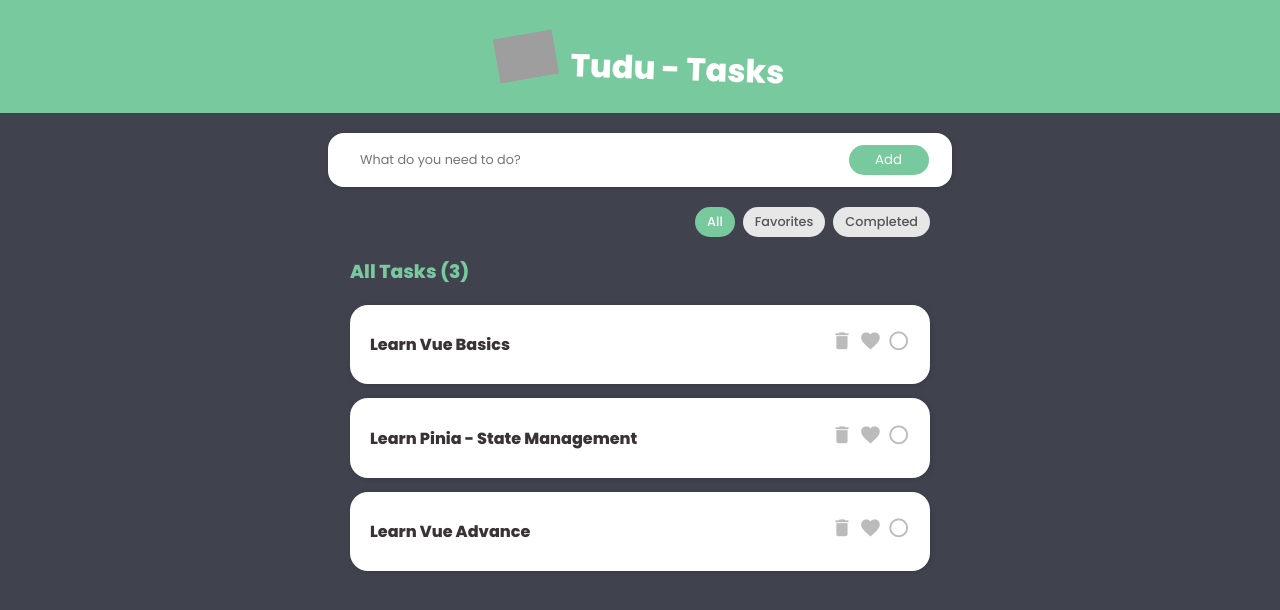
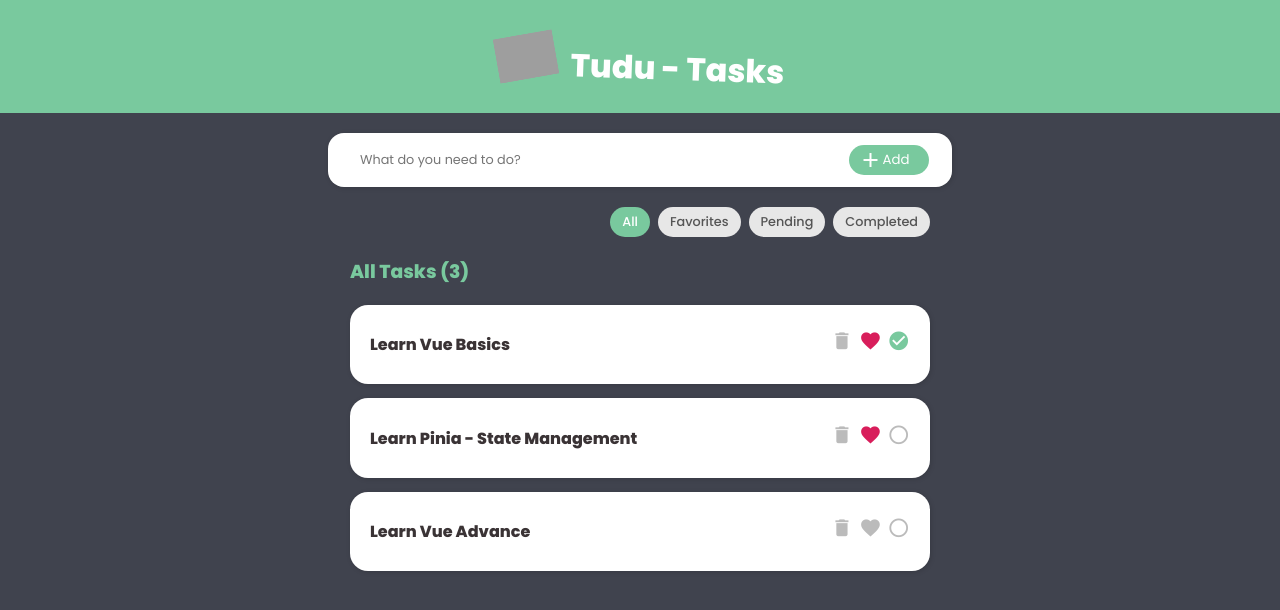
Before and after one commit to reachstark/pinia-tasks, a Vue app: page / in a window 1280 px wide. Shown: the top 610 px of the page. Built offline with nearby package versions, Linux system fonts and the light colour scheme; data requests are answered from the project's data file; grey boxes are pictures that could not be loaded.

Commit message:
handle UI long task name
- new lines for long task name
- add icon to Add button
- new pending tasks filter

```diff
--- a/data/db.json
+++ b/data/db.json
@@ -3,13 +3,13 @@
     {
       "id": "1",
       "title": "Learn Vue Basics",
-      "isFav": false,
-      "completed": false
+      "isFav": true,
+      "completed": true
     },
     {
       "id": "2",
       "title": "Learn Pinia - State Management",
-      "isFav": false,
+      "isFav": true,
       "completed": false
     },
     {
--- a/index.html
+++ b/index.html
@@ -6,7 +6,7 @@
   <link rel="icon" href="/favicon.ico">
   <meta name="viewport" content="width=device-width, initial-scale=1.0">
   <link href="https://fonts.googleapis.com/icon?family=Material+Icons" rel="stylesheet">
-  <title>Vite App</title>
+  <title>Tudu - Tasks</title>
 </head>
 
 <body>
--- a/src/App.vue
+++ b/src/App.vue
@@ -18,6 +18,8 @@
             @click="filter = 'all'">All</button>
             <button class="filter-btn" :class="{ 'active': filter === 'favs' }"
             @click="filter = 'favs'">Favorites</button>
+            <button class="filter-btn" :class="{ 'active': filter === 'pending' }"
+            @click="filter = 'pending'">Pending</button>
             <button class="filter-btn" :class="{ 'active': filter === 'completed' }"
             @click="filter = 'completed'">Completed</button>
         </div>
@@ -35,6 +37,12 @@
         <div class="task-list" v-if="filter === 'favs'">
             <h3>Favorites ({{ taskStore.favsCount }})</h3>
             <div v-for="task in taskStore.favs">
+                <TaskDetails :task="task"/>
+            </div>
+        </div>
+        <div class="task-list" v-if="filter === 'pending'">
+            <h3>Pending ({{ taskStore.pendingCount }})</h3>
+            <div v-for="task in taskStore.pendingTasks">
                 <TaskDetails :task="task"/>
             </div>
         </div>
--- a/src/assets/main.css
+++ b/src/assets/main.css
@@ -53,7 +53,12 @@ header h1 {
     align-items: center;
 }
 
-.task h4,
+.task h4 {
+    color: #3a3335;
+    width: 82%;
+    line-break: anywhere;
+}
+
 .task .icons {
     color: #3a3335;
     display: inline-block;
@@ -131,11 +136,14 @@ form input {
 
 form button {
     width: 80px;
+    display: flex;
     background: #79c99e;
     color: #fff;
     border: 0;
     cursor: pointer;
     padding: 5px;
+    align-items: center;
+    padding: 0 10px 0;
     border-radius: 100px;
 }
 
--- a/src/components/TaskDetails.vue
+++ b/src/components/TaskDetails.vue
@@ -2,12 +2,17 @@
     <div class="task">
         <h4>{{ task.title }}</h4>
         <div class="icons">
+             <!-- Delete Icon Button -->
             <i class="material-icons"
             @click="taskStore.deleteTask(task.id)">delete</i>
+            <!-- Favorite Icon Button -->
             <i class="material-icons" :class = "{ 'active': task.isFav }"
             @click="taskStore.toggleFav(task.id)">favorite</i>
+            <!-- Task Completion Icon Button -->
             <i class="material-icons" :class = "{ 'task-completed': task.completed }"
-            @click="taskStore.toggleCompleted(task.id)">radio_button_unchecked</i>
+            @click="taskStore.toggleCompleted(task.id)" v-if="!task.completed">radio_button_unchecked</i>
+            <i class="material-icons" :class = "{ 'task-completed': task.completed }"
+            @click="taskStore.toggleCompleted(task.id)" v-else>check_circle</i>
         </div>
     </div>
 </template>
--- a/src/components/TaskForm.vue
+++ b/src/components/TaskForm.vue
@@ -1,7 +1,8 @@
 <template>
     <form @submit.prevent="onSubmit">
         <input type="text" v-model="newTask" placeholder="What do you need to do?">
-        <button>Add</button>
+        <button style="display: flex; align-items: center;">
+      <i class="material-icons">add</i>Add</button>
     </form>
 </template>
 
--- a/src/stores/TaskStore.js
+++ b/src/stores/TaskStore.js
@@ -13,6 +13,9 @@ export const useTaskStore = defineStore('taskStore', {
         completedTasks() {
             return this.tasks.filter(t => t.completed)
         },
+        pendingTasks() {
+            return this.tasks.filter(t => !t.completed)
+        },
         favsCount() {
             return this.tasks.reduce((preValue, curValue) => {
                 return curValue.isFav ? preValue + 1 : preValue
@@ -21,6 +24,11 @@ export const useTaskStore = defineStore('taskStore', {
         completedCount() {
             return this.tasks.reduce((preValue, curValue) => {
                 return curValue.completed ? preValue + 1 : preValue
+            }, 0) // initial value
+        },
+        pendingCount() {
+            return this.tasks.reduce((preValue, curValue) => {
+                return !curValue.completed ? preValue + 1 : preValue
             }, 0) // initial value
         },
         totalCount: (state) => {
```
Also changed, not shown: package.json (line endings or trailing spaces).
